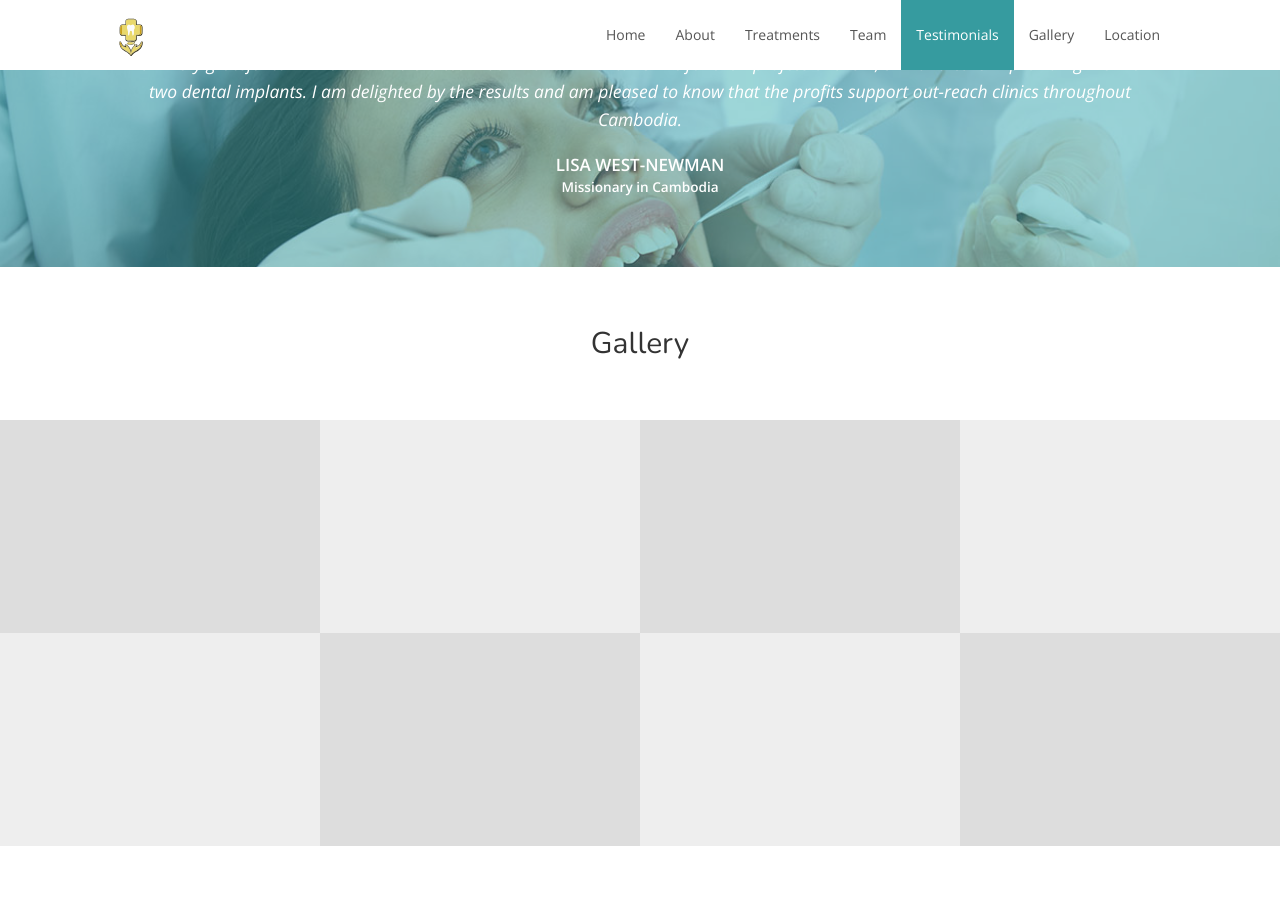
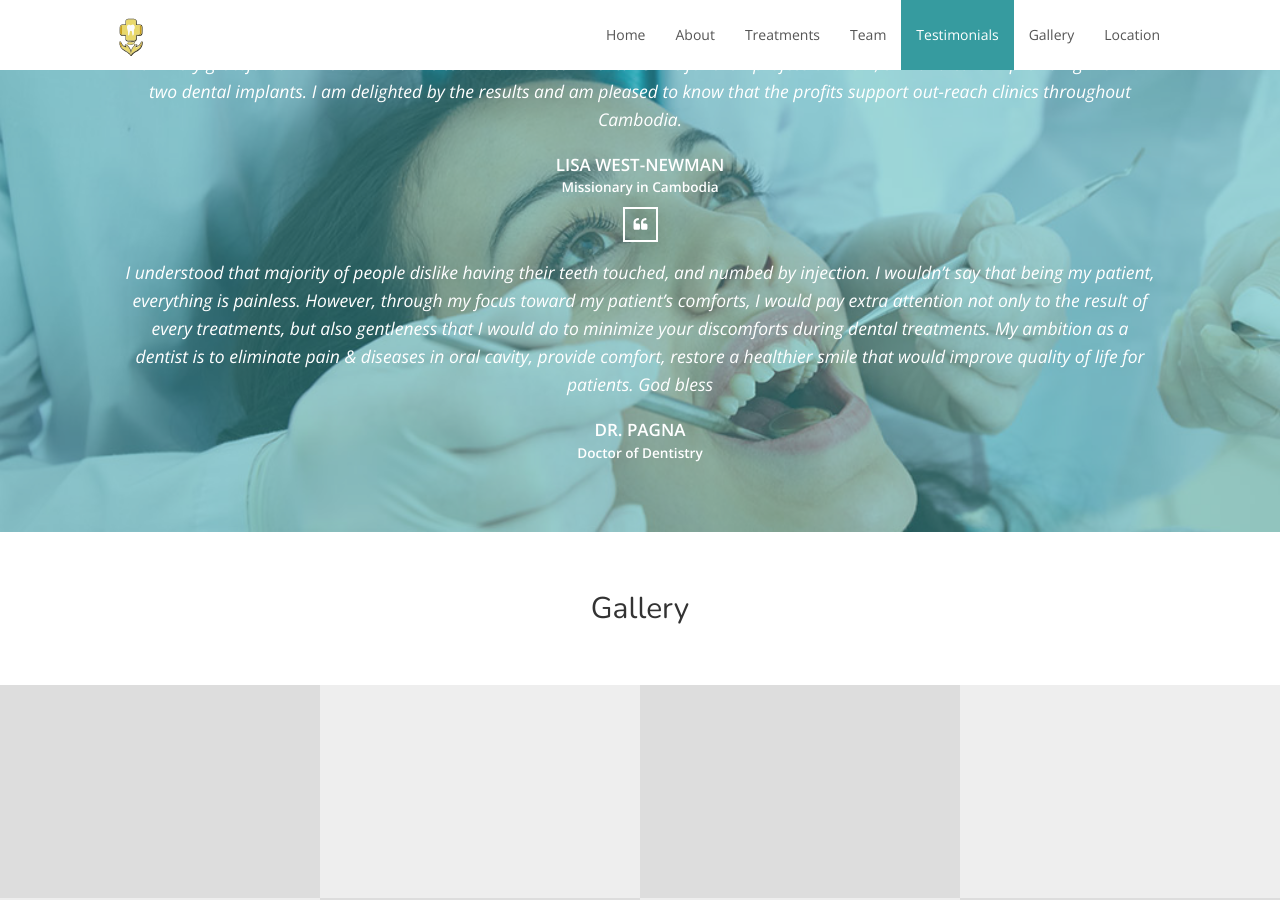
Before and after one commit to tech-g2k/adc-clean, a Jekyll site: the page built from index.html, in a window 1280 px wide and 900 px high, scrolled down 6226 px. Built offline with Jekyll 4.4.1, drawn with Linux system fonts in a browser that asks for light colours; nearby versions of some CDN libraries.

Commit message:
Add Pagna's testimonial

```diff
--- a/_data/testimonials.yml
+++ b/_data/testimonials.yml
@@ -5,3 +5,7 @@
 - name: Lisa West-Newman
   description: I am very grateful to Dr Makara and the team at American Dental Clinic for their professionalism, skill and care in providing me with two dental implants.  I am delighted by the results and am pleased to know that the profits support out-reach clinics throughout Cambodia.
   title: Missionary in Cambodia
+
+- name: Dr. Pagna
+  description: I understood that majority of people dislike having their teeth touched, and numbed by injection. I wouldn’t say that being my patient, everything is painless. However, through my focus toward my patient’s comforts, I would pay extra attention not only to the result of every treatments, but also gentleness that I would do to minimize your discomforts during dental treatments.  My ambition as a dentist is to eliminate pain & diseases in oral cavity, provide comfort, restore a healthier smile that would improve quality of life for patients.  God bless
+  title: Doctor of Dentistry
```
